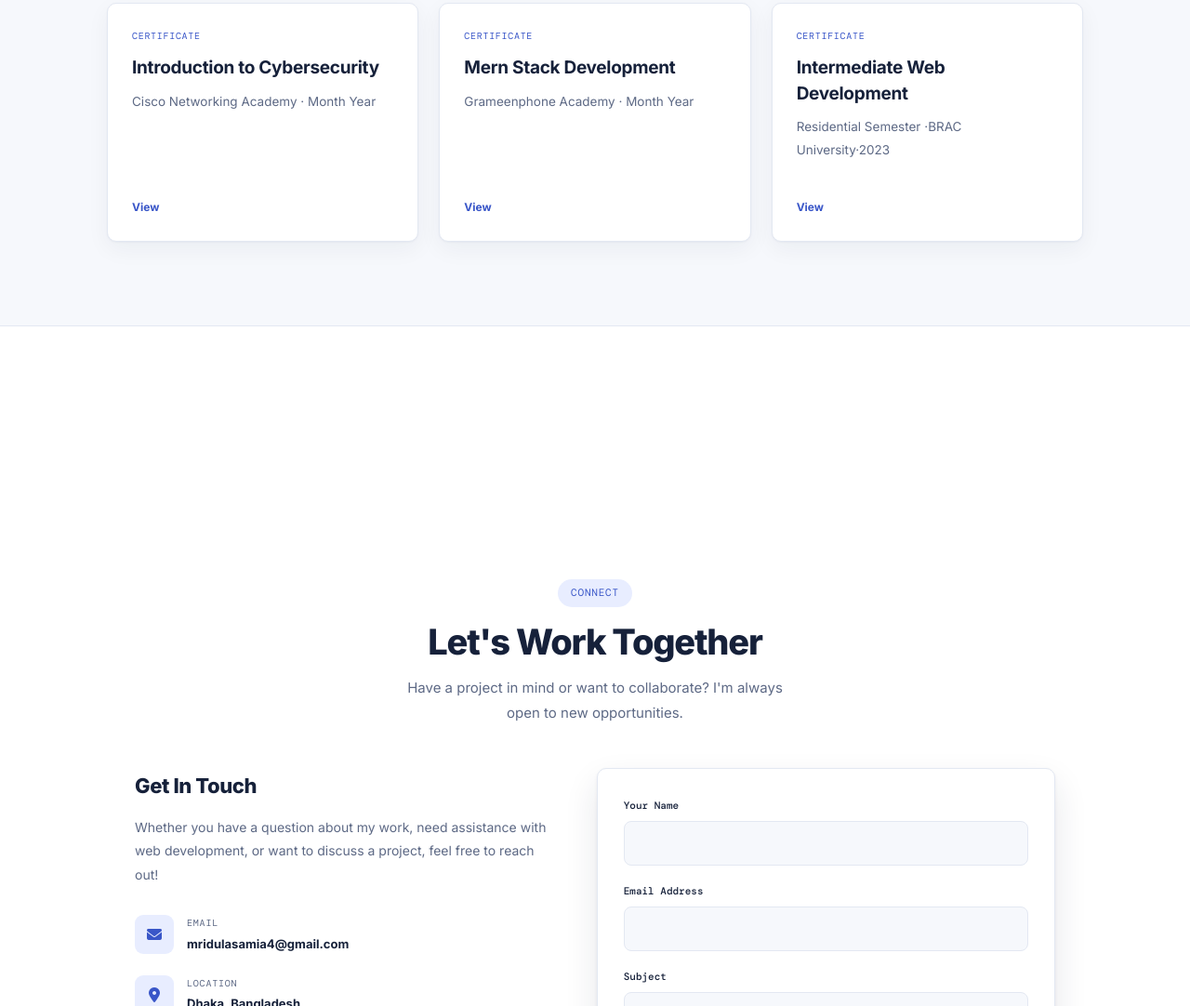
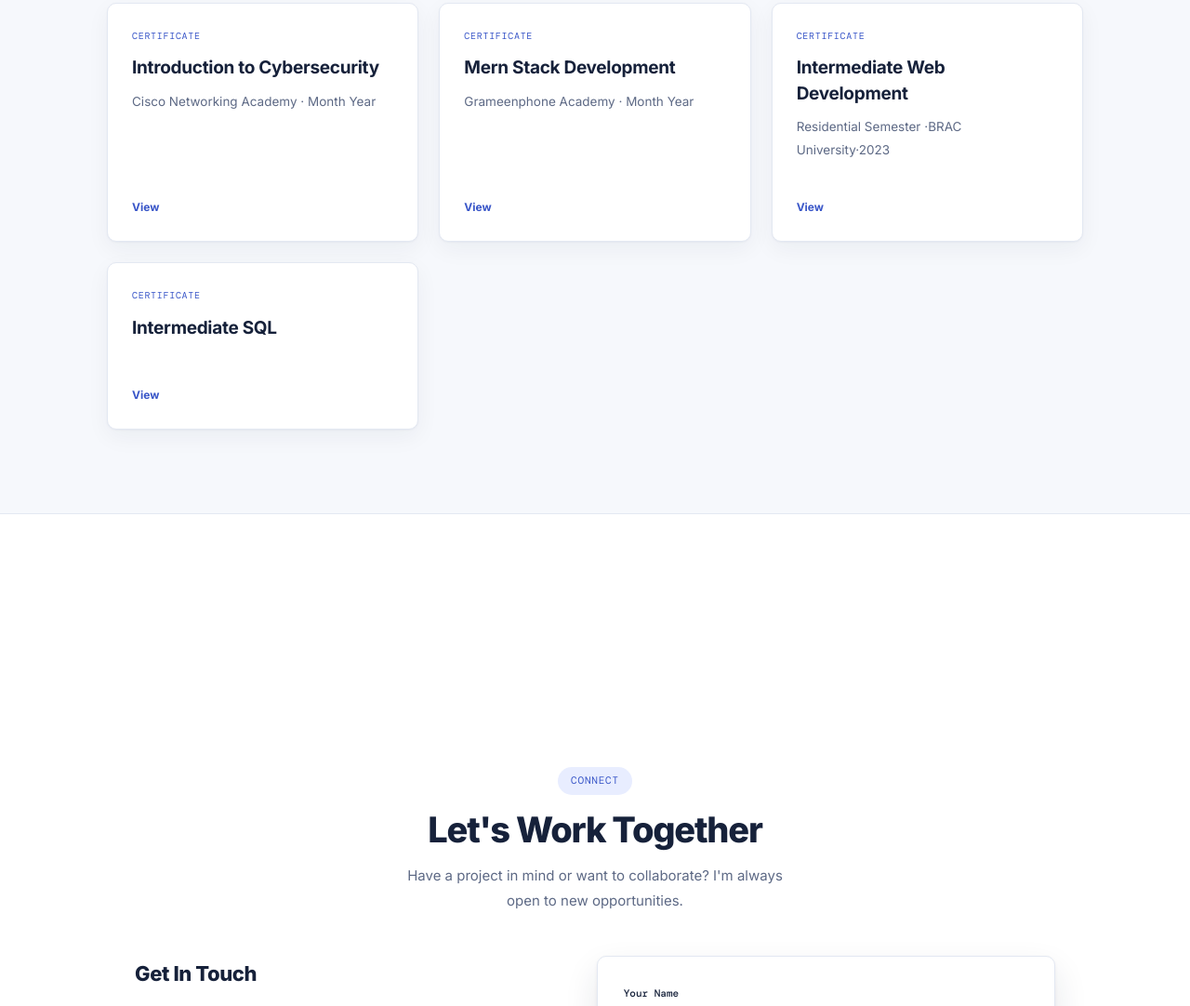
Before and after one commit to samiamridula1/porfolio1, a plain HTML site: page portfolio-ts/index.html in a window 1280 px wide. Shown: the part 3253-4335 px from the top of the page at 93% size. Drawn offline with nearby package versions, Linux system fonts and the light colour scheme.

Commit message:
Update index.html

```diff
--- a/portfolio-ts/index.html
+++ b/portfolio-ts/index.html
@@ -398,6 +398,20 @@ Introduction to Cybersecurity</h3>
               View
             </a>
           </article>
+          <article class="project-card">
+            <div class="project-top">
+              <span class="project-category">Certificate</span>
+            </div>
+            <h3>Intermediate SQL</h3>
+            <p></p>
+
+            <a class="project-link"
+               href="certificates/certificate-4.pdf"
+               target="_blank"
+               rel="noopener noreferrer">
+              View
+            </a>
+          </article>
 
         </div>
       </div>
```
